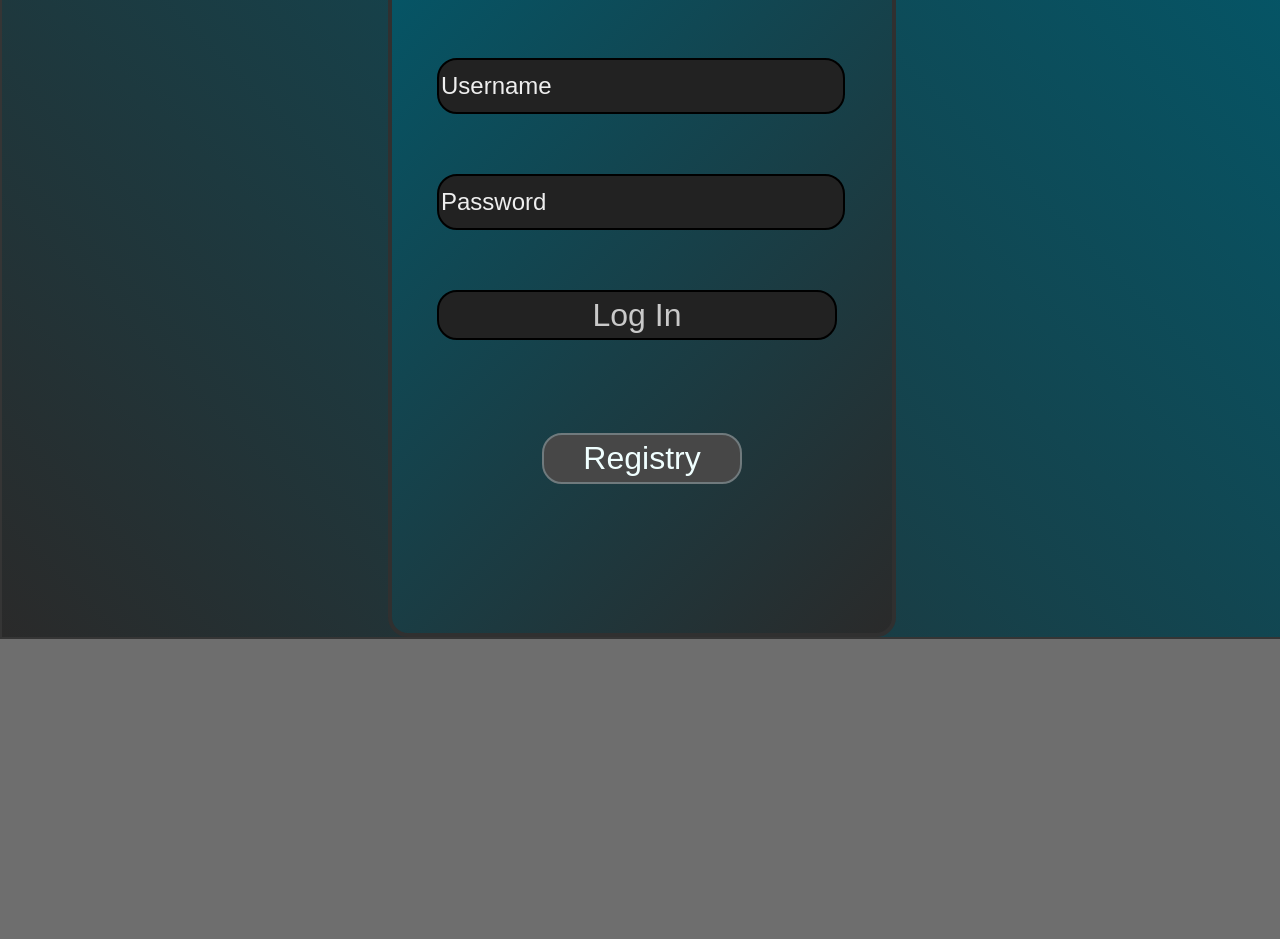
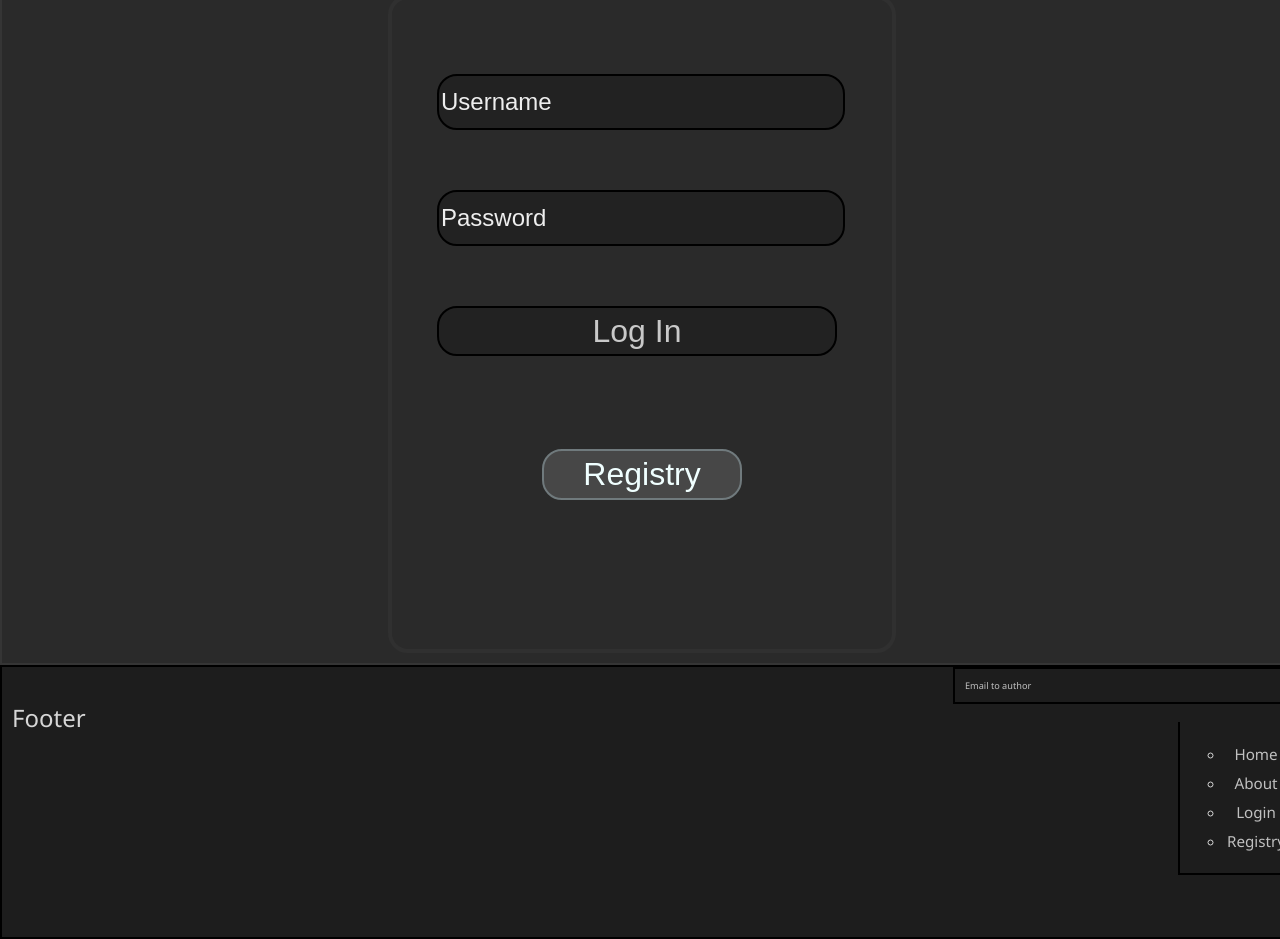
Before and after one commit to Kornellen/root, a React (Vite) app in the folder frontend/vite-app/: page /profile in a window 1280 px wide. Shown: the part 160-1099 px from the top of the page. Before the commit the page ends 800 px from the top, so only its background shows below. Built offline with nearby package versions, Linux system fonts and the light colour scheme.

Commit message:
Added LocalStorage to page

```diff
--- /dev/null
+++ b/frontend/vite-app/src/assets/styles/About.css
@@ -0,0 +1,4 @@
+.About {
+  padding: 10px;
+  height: 750px;
+}
--- /dev/null
+++ b/frontend/vite-app/src/assets/styles/Footer.css
@@ -0,0 +1,42 @@
+@import url(root.css);
+
+.contact {
+  font-size: 1.25rex;
+  position: absolute;
+  right: 0;
+  top: 0;
+  width: 25%;
+  border: 2px solid black;
+  padding: 10px;
+}
+
+.footer-nav {
+  display: flex;
+  position: absolute;
+  top: 55px;
+  right: 20px;
+  width: 100px;
+  border: 2px solid black;
+  border-top: 0px;
+}
+
+.footer-nav ul {
+  font-size: 0.95rem;
+  list-style: circle;
+}
+.footer-nav li {
+  margin: 5px;
+  padding: 2px;
+  text-align: center;
+  transition: 2s;
+}
+
+footer {
+  background-color: #1d1d1d;
+  position: relative;
+  padding: 10px;
+  font-size: 1.5rem;
+  border: 2px solid black;
+  width: 100%;
+  height: 250px;
+}
--- a/frontend/vite-app/src/assets/styles/Home.css
+++ b/frontend/vite-app/src/assets/styles/Home.css
@@ -1,8 +1,7 @@
 @import url("./root.css");
 
 .Home {
-  border: 2px solid black;
   padding: 10px;
-  height: 100%;
+  height: 750px;
   color: var(--font-color);
 }
--- a/frontend/vite-app/src/assets/styles/Login.css
+++ b/frontend/vite-app/src/assets/styles/Login.css
@@ -6,7 +6,7 @@
   height: 100%;
   display: flex;
   justify-content: center;
-  background-image: linear-gradient(45deg, #2a2a2a, #055566);
+  background-color: #2a2a2a;
 }
 
 input {
@@ -49,8 +49,9 @@ input::placeholder {
 }
 
 .LogForm {
+  margin: 10px;
   border-radius: 20px;
-  background-image: linear-gradient(-45deg, #2a2a2a, #055566);
+  background-color: #2a2a2a;
   position: relative;
   justify-content: center;
   border: var(--border);
--- a/frontend/vite-app/src/assets/styles/root.css
+++ b/frontend/vite-app/src/assets/styles/root.css
@@ -6,5 +6,5 @@
   --border: 4px solid #303030;
   --margin: 0px;
   --pad: 0px;
-  --font-color: #b0b0b0;
+  --font-color: #c0c0c0;
 }
--- a/frontend/vite-app/src/components/Footer/Footer.jsx
+++ b/frontend/vite-app/src/components/Footer/Footer.jsx
@@ -0,0 +1,37 @@
+import { useNavigate } from "react-router-dom";
+import { Outlet, Link } from "react-router-dom";
+import "../../assets/styles/Footer.css";
+
+const Footer = () => {
+  return (
+    <>
+      <footer>
+        <p>Footer</p>
+        <div className="footer-nav">
+          <ul>
+            <li>
+              <Link to="/">Home</Link>
+            </li>
+            <li>
+              <Link to="/about">About</Link>
+            </li>
+            <li>
+              <Link to="/profile">Login</Link>
+            </li>
+            <li>
+              <Link to="/registry">Registry</Link>
+            </li>
+          </ul>
+        </div>
+
+        <div className="contact">
+          <a href="mailto:testserverow9@gmail.com" className="email-to-author">
+            Email to author
+          </a>
+        </div>
+      </footer>
+    </>
+  );
+};
+
+export default Footer;
--- a/frontend/vite-app/src/index.css
+++ b/frontend/vite-app/src/index.css
@@ -1,10 +1,17 @@
 body {
+  font-family: "Segoe UI", Tahoma, Geneva, Verdana, sans-serif;
   margin: 0;
   padding: 0;
   font-size: 2rem;
   background-color: var(--bgcolor);
 }
 
+html {
+  background-color: #2b2b2b;
+}
+
 #root {
+  color: #d6d6d6;
+  background-color: #2b2b2b;
   height: 100%;
 }
--- a/frontend/vite-app/src/pages/About.jsx
+++ b/frontend/vite-app/src/pages/About.jsx
@@ -1,3 +1,5 @@
+import "../assets/styles/About.css";
+
 const About = () => {
   return (
     <div className="About">
--- a/frontend/vite-app/src/pages/Layout.jsx
+++ b/frontend/vite-app/src/pages/Layout.jsx
@@ -1,8 +1,13 @@
-
+import Footer from "../components/Footer/Footer";
 import Nav from "../components/Nav/Nav";
 
 const Layout = () => {
-  return <Nav />;
+  return (
+    <div className="Layout">
+      <Nav />
+      <Footer />
+    </div>
+  );
 };
 
 export default Layout;
--- a/frontend/vite-app/src/pages/Login.jsx
+++ b/frontend/vite-app/src/pages/Login.jsx
@@ -1,7 +1,7 @@
 import "../assets/styles/Login.css";
 import { useNavigate } from "react-router-dom";
 import axios from "axios";
-import { useState } from "react";
+import { useEffect, useState } from "react";
 import Profile from "./Profile";
 
 const Login = () => {
@@ -10,7 +10,20 @@ const Login = () => {
     username: "",
     password: "",
   });
-
+  const username = window.localStorage.getItem("username");
+  useEffect(() => {
+    if (username) {
+      try {
+        const response = axios.post("http://localhost:5175/localLog", username);
+        console.log(response);
+        response ? setLog(true) : setLog(false);
+      } catch (err) {
+        console.log("Error", err);
+      }
+    } else {
+      setLog(false);
+    }
+  }, []);
   const handleSubmit = async (e) => {
     e.preventDefault();
     try {
@@ -19,7 +32,8 @@ const Login = () => {
         formDatas
       );
 
-      console.log("Server response: ", response.data);
+      window.localStorage.setItem("username", formDatas.username);
+      //console.log("Server response: ", response.data);
 
       if (response.data.info == 200) {
         setLog((current) => !current);
--- a/frontend/vite-app/src/pages/Profile.jsx
+++ b/frontend/vite-app/src/pages/Profile.jsx
@@ -5,25 +5,31 @@ const Profile = () => {
   const [userN, setData] = useState(null);
 
   useEffect(() => {
-    const getDatas = async () => {
-      try {
-        const response = await axios.post("http://localhost:5175/login");
-        const result = response.data;
+    // const getDatas = async () => {
+    //   try {
+    //     const response = await axios.post("http://localhost:5175/login");
+    //     const result = response.data;
 
-        console.log(result);
+    //     console.log(result);
 
-        await setData(result.login);
-      } catch (error) {
-        console.error("Error: ", error);
-      }
+    //     await setData(result.login);
+    //   } catch (error) {
+    //     console.error("Error: ", error);
+    //   }
+    // };
+
+    // getDatas();
+
+    const getDatasFromLocalStorage = () => {
+      setData(() => window.localStorage.getItem("username"));
     };
 
-    getDatas();
+    getDatasFromLocalStorage();
   }, []);
 
   return (
     <div className="Profile">
-      <h1>Hello {userN}</h1>
+      <h1>Hello {userN}!</h1>
     </div>
   );
 };
```
Also changed, not shown: 1 other file (tests, documents, lock files or other folders).
